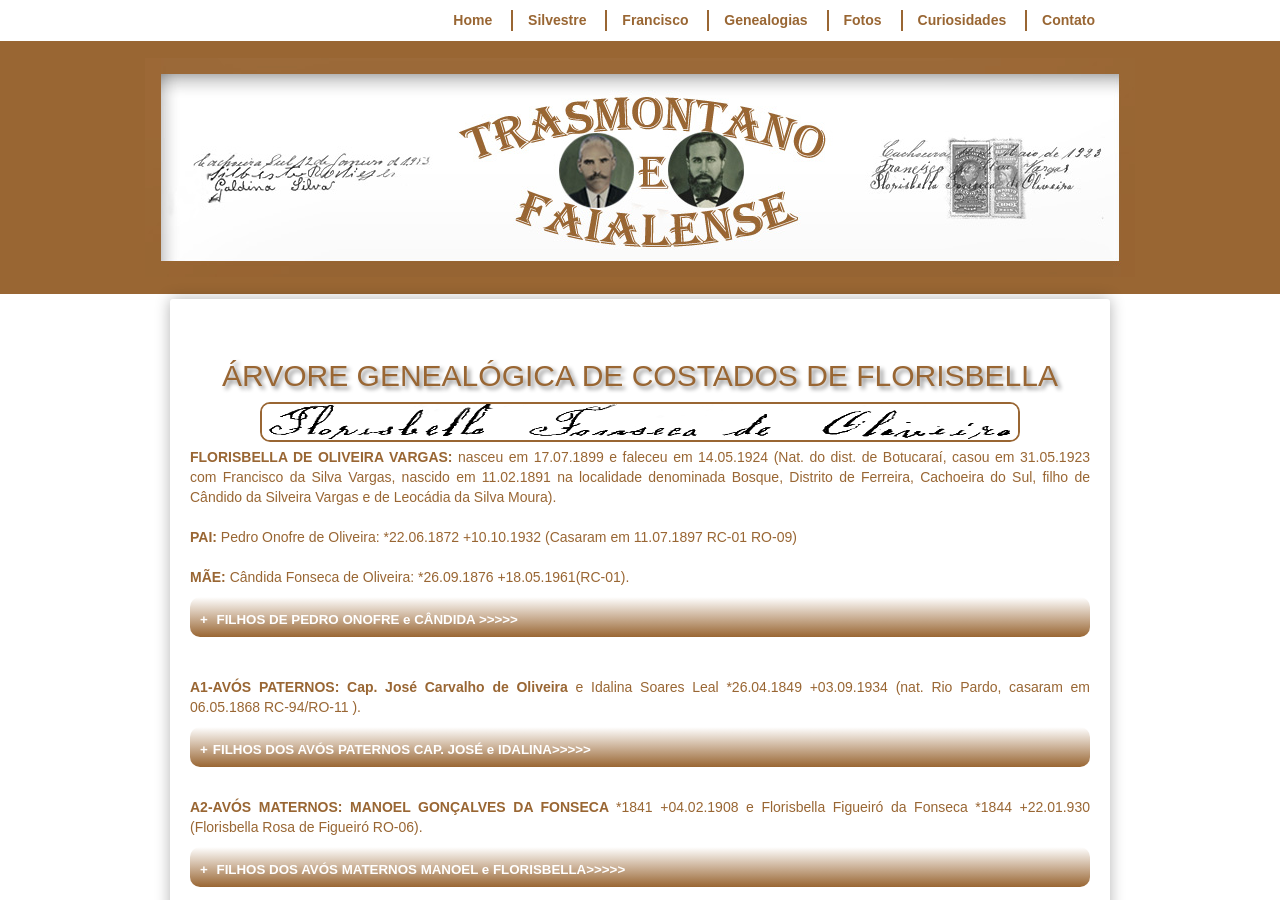
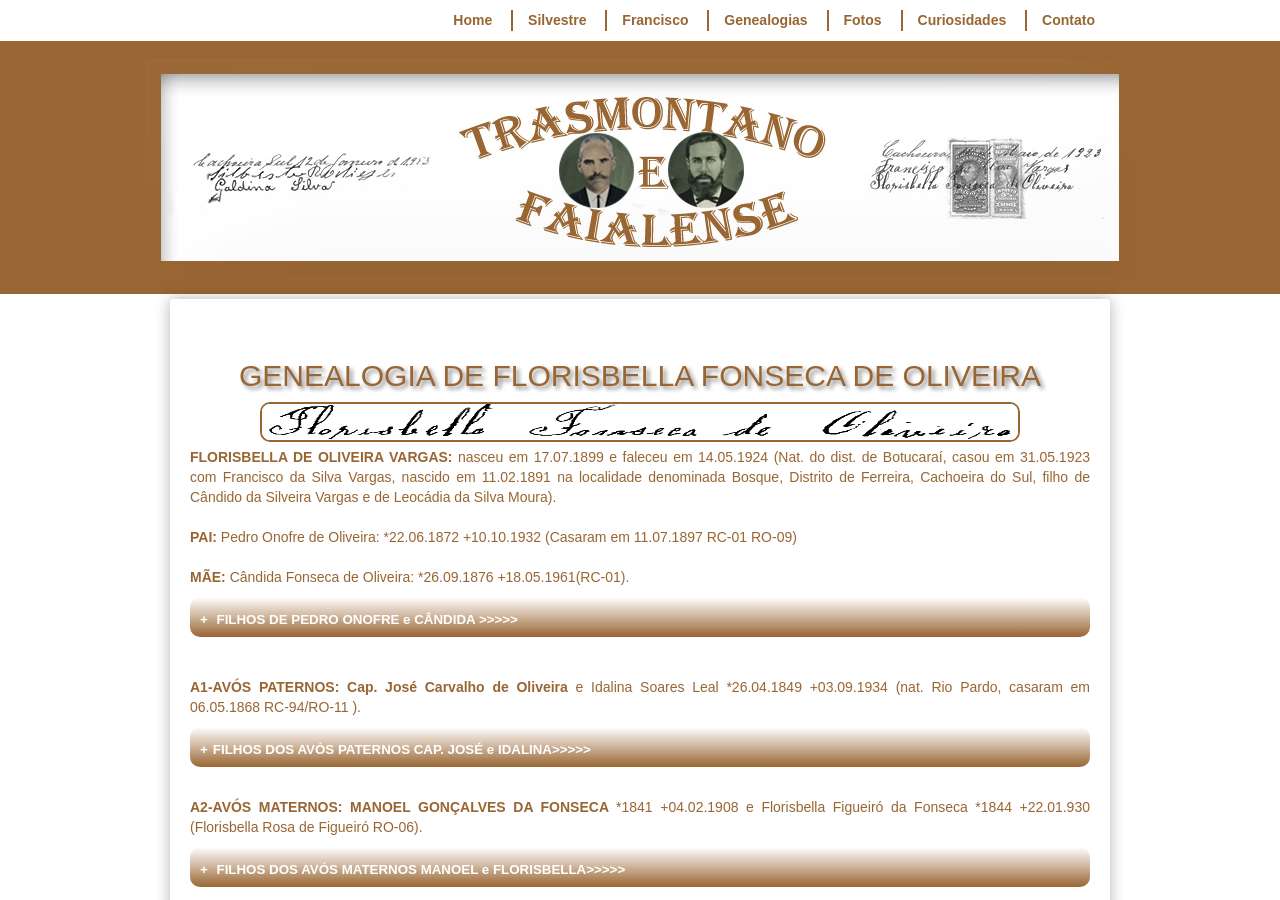
Before and after one commit to claudiovargas1955/claudiovargas1955.github.io, a Jekyll site: the page built from _pages/arvore-genealogica-de-costados-de-florisbella.html, in a window 1280 px wide and 900 px high. Built offline with Jekyll 4.4.1, drawn with Linux system fonts in a browser that asks for light colours; some web fonts are replaced.

Commit message:
Update arvore-genealogica-de-costados-de-florisbella.html

```diff
--- a/_pages/arvore-genealogica-de-costados-de-florisbella.html
+++ b/_pages/arvore-genealogica-de-costados-de-florisbella.html
@@ -45,7 +45,7 @@ title:  "ÁRVORE GENEALÓGICA DE COSTADOS DE FLORISBELLA"
 
 </style>
 
-<h2>ÁRVORE GENEALÓGICA DE COSTADOS DE FLORISBELLA</h2>
+<h2>GENEALOGIA DE FLORISBELLA FONSECA DE OLIVEIRA</h2>
 <img class="esq1" style="float:left"; src="/images/FLOR.png" width="760px" height="40px" align="center" title="Assinatura Florisbela Fonseca de Oliveira - 31.05.1923";/>
 <p><b>FLORISBELLA DE OLIVEIRA VARGAS:</b> nasceu em 17.07.1899 e faleceu em 14.05.1924 (Nat. do dist. de Botucaraí, casou em 31.05.1923
 com Francisco da Silva Vargas, nascido em 11.02.1891 na localidade denominada Bosque, Distrito de Ferreira, Cachoeira do Sul, filho de
```
